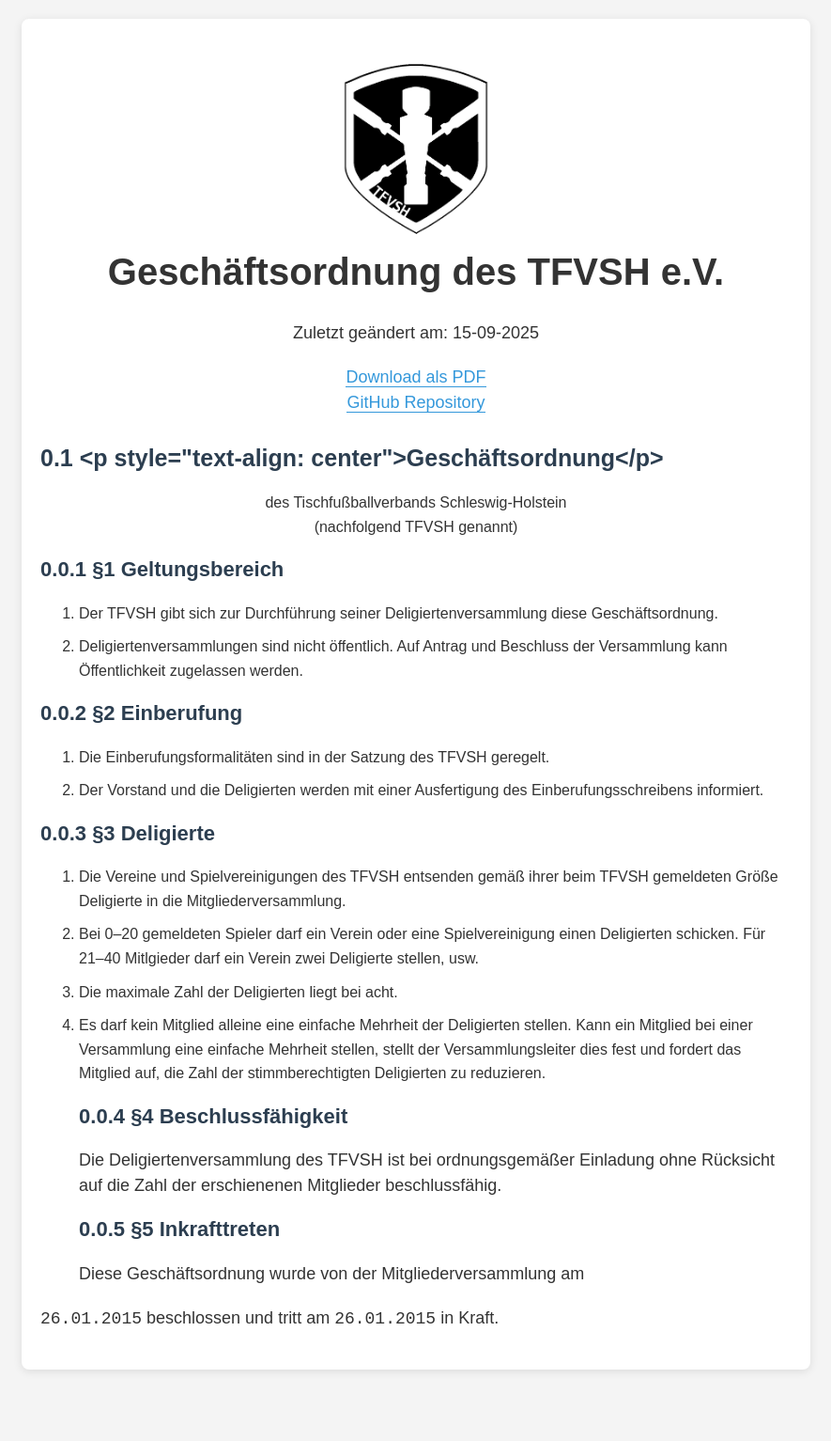
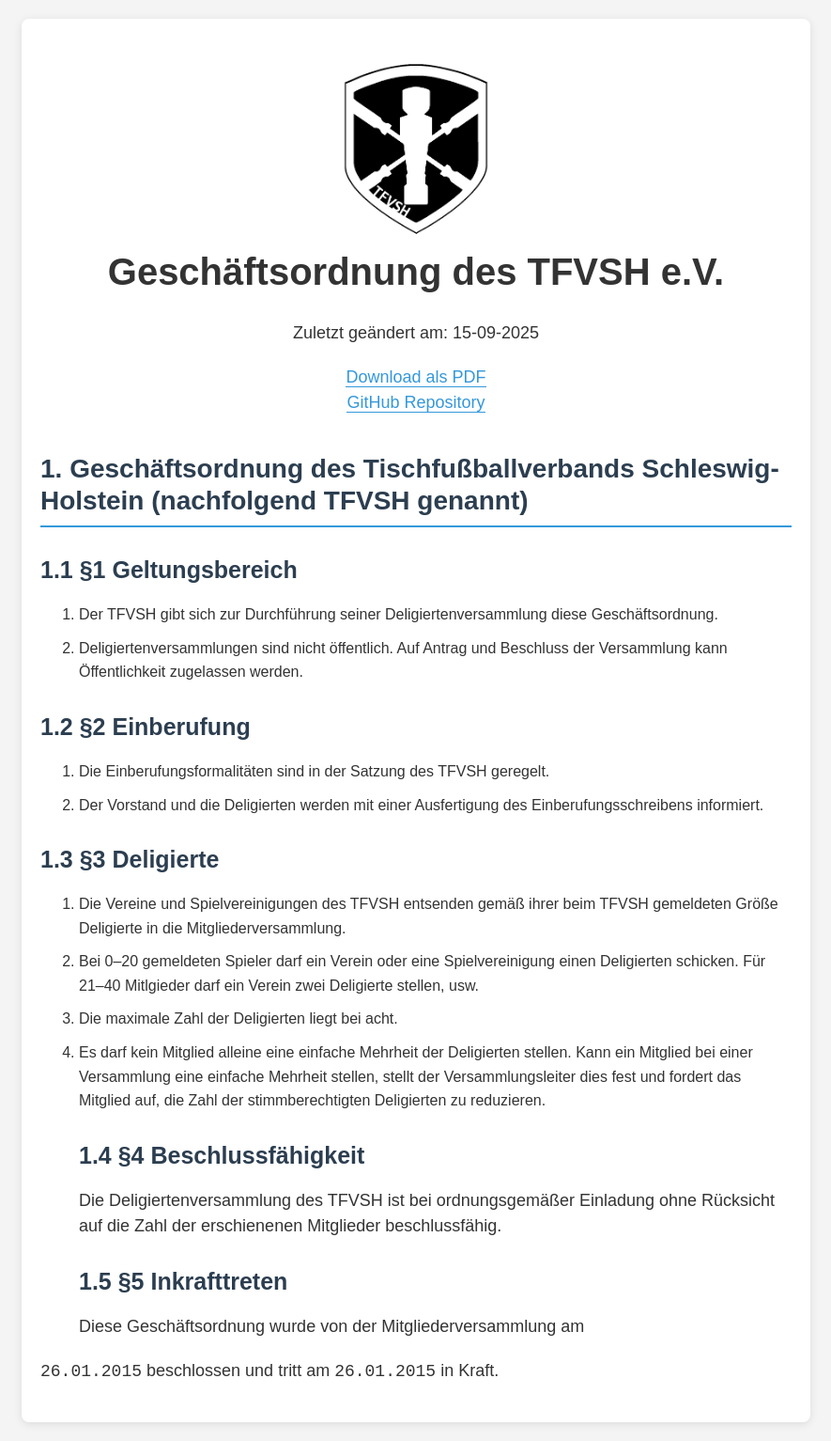
Before and after one commit to TFVSH/tfvsh-docs, a Jekyll site: the page built from docs/geschaeftsordnung.md, in a window 1280 px wide. Shown: the whole page at 94% size, without its empty margins (197-1082 px from the left). Built offline with Jekyll 4.4.1, drawn with Linux system fonts in a browser that asks for light colours; our own code applies the rules of GitHub Pages for plain Markdown files; before the commit the page ends 1477 px from its top, so only the background shows below that.

Commit message:
chore: fix yaml + fix headings

```diff
--- a/docs/geschaeftsordnung.md
+++ b/docs/geschaeftsordnung.md
@@ -18,19 +18,17 @@ date: {{ site.time | date: "%d-%m-%Y" }}
     </p>
 </div>
 
-## <p style="text-align: center">Geschäftsordnung</p>
-<div style="text-align: center">des Tischfußballverbands Schleswig-Holstein</div>
-<div style="text-align: center">(nachfolgend TFVSH genannt)</div>
+# Geschäftsordnung des Tischfußballverbands Schleswig-Holstein (nachfolgend TFVSH genannt)
 
-### §1 Geltungsbereich
+## §1 Geltungsbereich
 1. Der TFVSH gibt sich zur Durchführung seiner Deligiertenversammlung diese Geschäftsordnung.
 2. Deligiertenversammlungen sind nicht öffentlich. Auf Antrag und Beschluss der Versammlung kann Öffentlichkeit zugelassen werden.
 
-### §2 Einberufung
+## §2 Einberufung
 1. Die Einberufungsformalitäten sind in der Satzung des TFVSH geregelt.
 2. Der Vorstand und die Deligierten werden mit einer Ausfertigung des Einberufungsschreibens informiert.
 
-### §3 Deligierte
+## §3 Deligierte
 1. Die Vereine und Spielvereinigungen des TFVSH entsenden gemäß ihrer beim TFVSH
 gemeldeten Größe Deligierte in die Mitgliederversammlung.
 2. Bei 0–20 gemeldeten Spieler darf ein Verein oder eine Spielvereinigung einen Deligierten schicken. Für 21–40 Mitlgieder darf ein Verein zwei Deligierte stellen, usw.
@@ -38,10 +36,10 @@ gemeldeten Größe Deligierte in die Mitgliederversammlung.
 4. Es darf kein Mitglied alleine eine einfache Mehrheit der Deligierten stellen. Kann ein
 Mitglied bei einer Versammlung eine einfache Mehrheit stellen, stellt der Versammlungsleiter
 dies fest und fordert das Mitglied auf, die Zahl der stimmberechtigten Deligierten zu reduzieren.
-### §4 Beschlussfähigkeit
+## §4 Beschlussfähigkeit
 Die Deligiertenversammlung des TFVSH ist bei ordnungsgemäßer
 Einladung ohne Rücksicht auf die Zahl der erschienenen Mitglieder beschlussfähig.
-### §5 Inkrafttreten
+## §5 Inkrafttreten
 Diese Geschäftsordnung wurde von der Mitgliederversammlung am
 
 `26.01.2015` beschlossen und tritt am `26.01.2015` in Kraft.
```
Also changed, not shown: docs/landesligaordnung.md (+1 -1 lines), docs/satzung.md (+1 -1 lines), docs/spielordnung.md (+1 -1 lines), .github/workflows/generate-pdf.yml.
